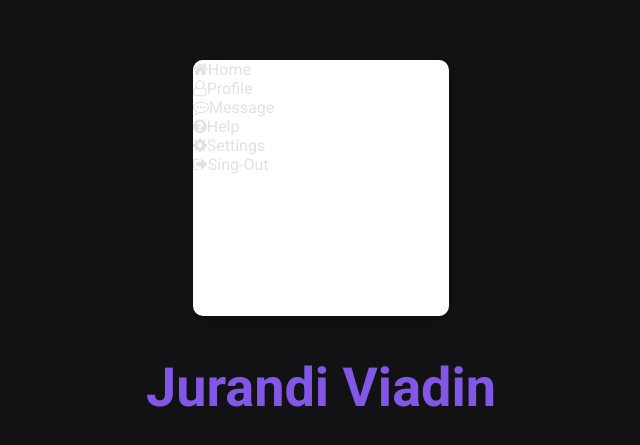
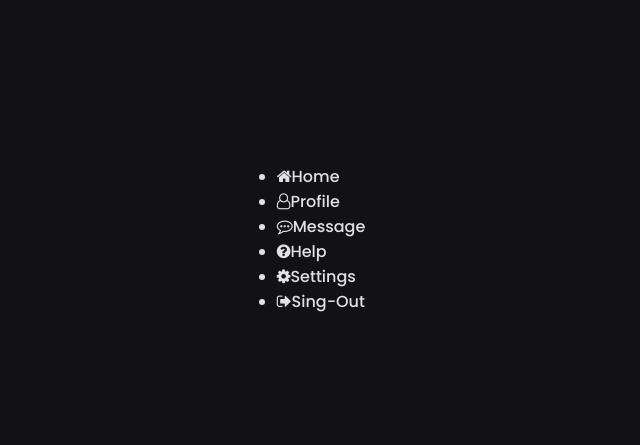
Before and after one commit to rocketseat-content/react-nextjs-typescript-structure, a Next.js app: page / in a window 1280 px wide. Shown: the part 161-606 px from the top of the page, without its empty margins (319-959 px from the left). Built offline with nearby package versions, Linux system fonts and the light colour scheme.

Commit message:
--- Auto-Git Commit ---

```diff
--- a/src/components/AppBar/index.tsx
+++ b/src/components/AppBar/index.tsx
@@ -18,10 +18,12 @@
         <ul>
           {items.map(item => (
             <li {...items} key={item.id}>
-              <span className="icon">
-                <i className={item.icon} />
-              </span>
-              <span className="tittle">{item.tittle}</span>
+              <a>
+                <span className="icon">
+                  <i className={item.icon} />
+                </span>
+                <span className="tittle">{item.tittle}</span>
+              </a>
             </li>
           ))}
         </ul>
--- a/src/pages/index.tsx
+++ b/src/pages/index.tsx
@@ -11,7 +11,6 @@
         <title>Home Page</title>
       </Head>
       <AppBar />
-      <h1>Jurandi Viadin</h1>
     </Container>
   )
 }
--- a/src/styles/global.ts
+++ b/src/styles/global.ts
@@ -1,6 +1,8 @@
 import { createGlobalStyle } from 'styled-components'
 
 export default createGlobalStyle`
+  @import url('https://fonts.googleapis.com/css2?family=Poppins:wght@500&display=swap');
+
   * {
     margin: 0;
     padding: 0;
@@ -10,6 +12,6 @@
   body {
     background: ${props => props.theme.colors.background};
     color: ${props => props.theme.colors.text};
-    font: 400 16px Roboto, sans-serif;
+    font: 400 16px 'Poppins', sans-serif;
   }
 `
--- a/src/styles/pages/components/AppBar/index.ts
+++ b/src/styles/pages/components/AppBar/index.ts
@@ -1,38 +1,3 @@
 import styled from 'styled-components'
 
-export const AppBarContainer = styled.div`
-  position: relative;
-
-  & div.navigation {
-    position: relative;
-    width: 16em;
-    height: 16em;
-    background: #fff;
-    border-radius: 10px;
-    -webkit-border-radius: 10px;
-    -moz-border-radius: 10px;
-    -ms-border-radius: 10px;
-    -o-border-radius: 10px;
-    overflow: hidden;
-    box-shadow: 0 5px 15px rgba(0, 0, 0, 0.2);
-    transition: 0.5s;
-    -webkit-transition: 0.5s;
-    -moz-transition: 0.5s;
-    -ms-transition: 0.5s;
-    -o-transition: 0.5s;
-  }
-  & div.navigation.active {
-    width: 300px;
-  }
-
-  & div.navigation ul {
-    position: absolute;
-    top: 0;
-    left: 0;
-    width: 100%;
-  }
-
-  & div.navigation ul li span {
-    background: #fff;
-  }
-`
+export const AppBarContainer = styled.div``
```
Also changed, not shown: .autogit/logs/log-1-3-2021-23-38-51.txt (added).
